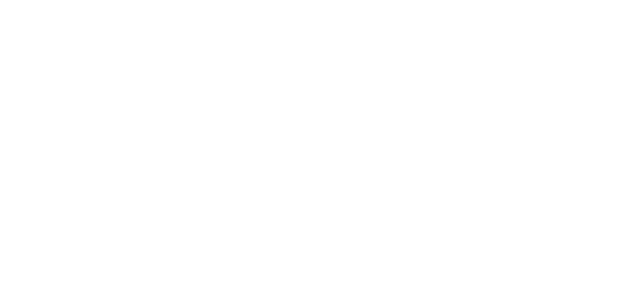
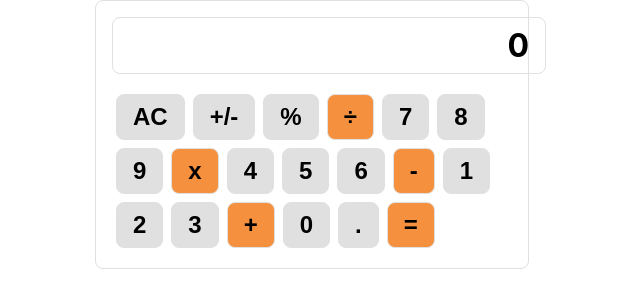
Before and after one commit to mohamedSabry0/math-crafters, a React (Create React App) app: page / in a window 1280 px wide. Shown: the top 308 px of the page, without its empty margins (328-968 px from the left). Built offline with nearby package versions, Linux system fonts and the light colour scheme.

Commit message:
Add SASS package, import Calculator in App

```diff
--- a/package.json
+++ b/package.json
@@ -9,6 +9,7 @@
     "react": "^18.2.0",
     "react-dom": "^18.2.0",
     "react-scripts": "5.0.1",
+    "sass": "^1.59.2",
     "web-vitals": "^2.1.4"
   },
   "scripts": {
--- a/src/App.js
+++ b/src/App.js
@@ -1,9 +1,10 @@
 import './App.scss';
+import Calculator from './components/Calculator';
 
 function App() {
   return (
     <div className="App">
-      <header className="App-header" />
+      <Calculator />
     </div>
   );
 }
--- a/src/components/Calculator.js
+++ b/src/components/Calculator.js
@@ -1,4 +1,4 @@
-import 'calculator.css';
+import '../styles/calculator.scss';
 
 const Calculator = () => (
   <div className="calculator">
```
Also changed, not shown: 1 other file (tests, documents, lock files or other folders).
